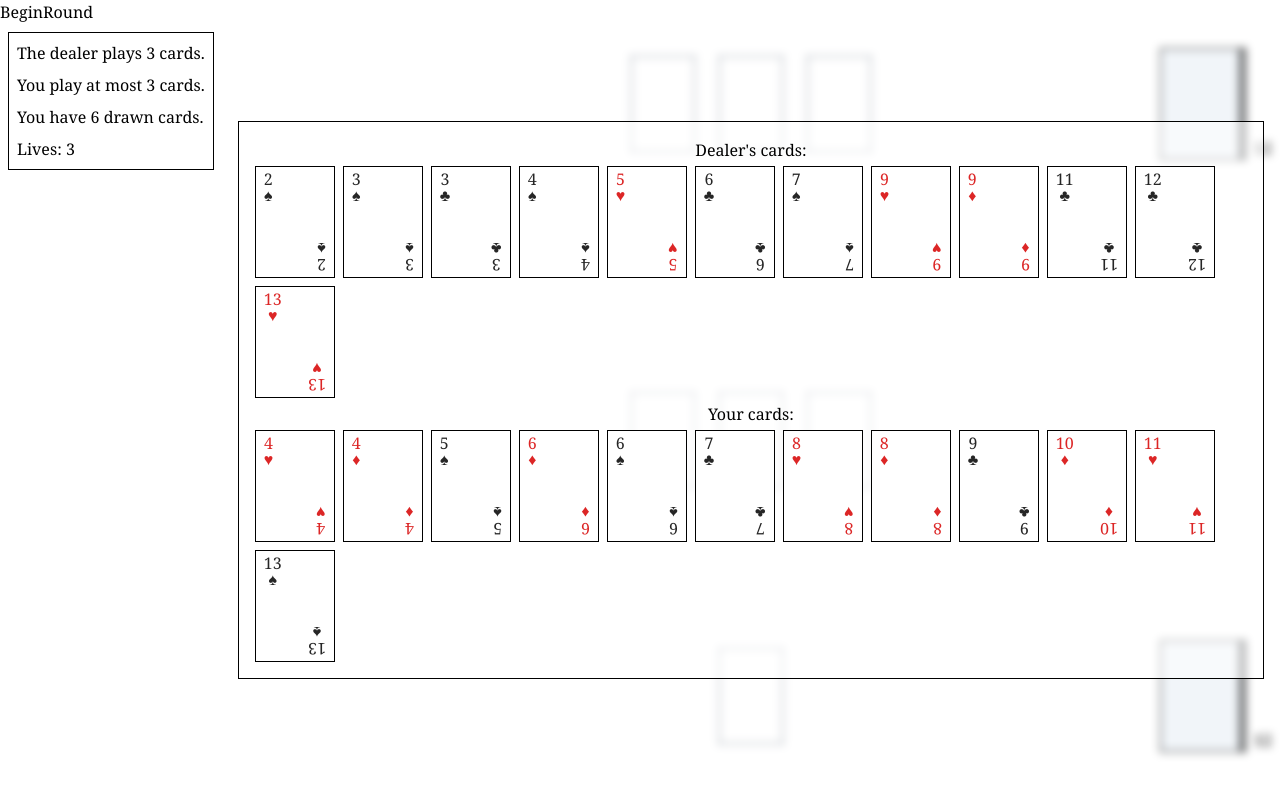
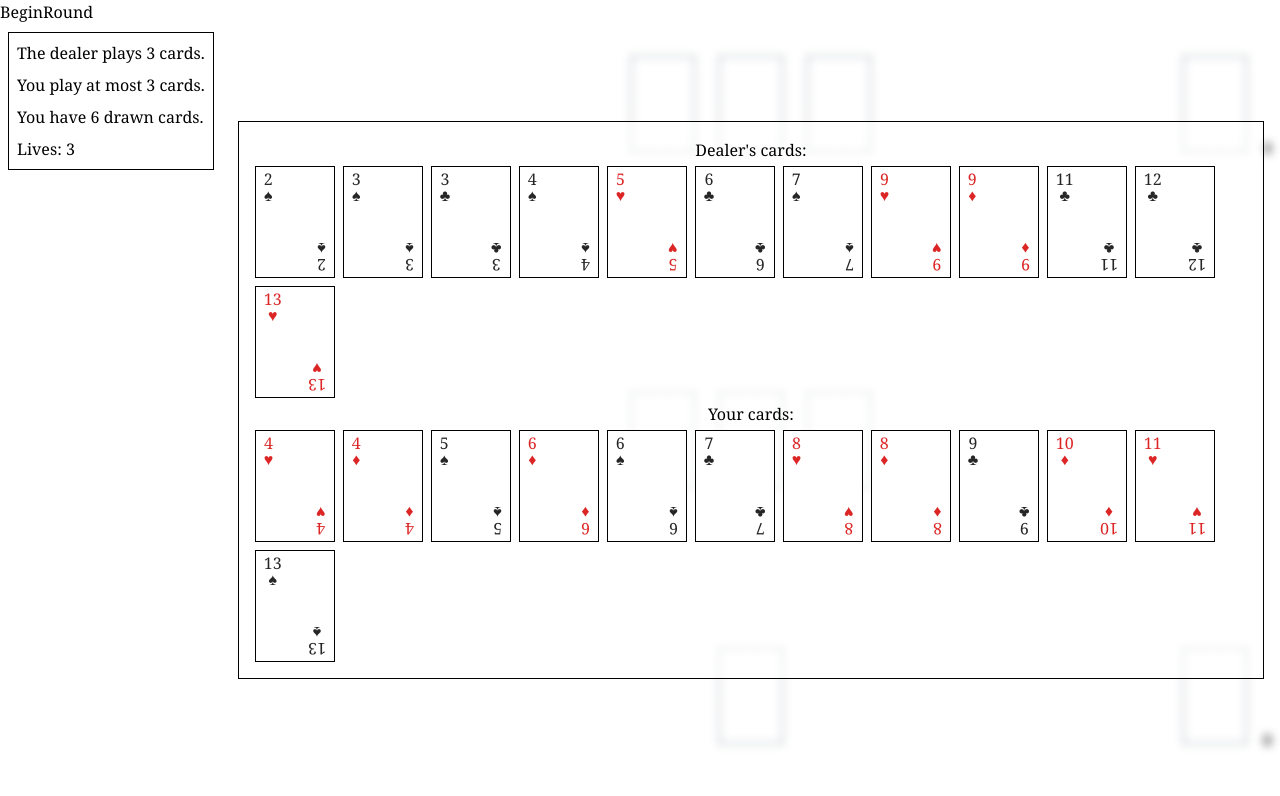
Before and after one commit to Aleshkev/card-game, a React (Vite) app: page / in a window 1280 px wide. Shown: the top 796 px of the page. Built offline with nearby package versions, Linux system fonts and the light colour scheme.

Commit message:
Add motion library to animate cards

```diff
--- a/package.json
+++ b/package.json
@@ -15,6 +15,7 @@
   },
   "dependencies": {
     "immer": "^10.1.1",
+    "motion": "^11.15.0",
     "react": "^18.3.1",
     "react-dom": "^18.3.1"
   },
--- a/src/App.tsx
+++ b/src/App.tsx
@@ -16,7 +16,10 @@ import { Card, standardDeck } from "./types/card";
 import { Item, randomItems } from "./types/item";
 import { RoundState } from "./types/roundState";
 import { compareHands, getBestHand } from "./types/hand";
-import { randomRoundConditions, RoundConditions } from "./types/roundConditions";
+import {
+  randomRoundConditions,
+  RoundConditions,
+} from "./types/roundConditions";
 
 type GameState = {
   status: Status;
@@ -27,6 +30,7 @@ type GameState = {
 
 type Status =
   | "BeginRound"
+  | "PlayerWaitsForCards"
   | "PlayerChoosesCards"
   | "ShowPlayersDeck"
   | "ShowDealersDeck"
@@ -37,6 +41,7 @@ type Status =
 
 type Action =
   | { kind: "BeginRound" }
+  | { kind: "GiveFirstCards" }
   | { kind: "SelectCard"; card: Card }
   | { kind: "UnselectCard"; card: Card }
   | { kind: "" }
@@ -54,12 +59,16 @@ function reduce(state: GameState, action: Action): GameState {
   return produce(state, (draft) => {
     switch (action.kind) {
       case "BeginRound": {
+        draft.status = "PlayerWaitsForCards"
+        return;
+      }
+      case "GiveFirstCards": {
         draft.round = givePlayerCards(
           state.round,
           state.roundConditions.idealNDrawnCards
         );
         draft.status = "PlayerChoosesCards";
-        return;
+        return
       }
       case "SelectCard": {
         if (state.status !== "PlayerChoosesCards") return;
@@ -172,6 +181,7 @@ function App() {
     roundConditions: initialRoundMeta,
     round: newRound(initialRoundMeta),
   });
+  console.log(state);
 
   return (
     <div
@@ -210,6 +220,14 @@ function App() {
               state.status === "ShowingHandResult" || state.status === "Death"
             }
             allowSubmit={state.status === "PlayerChoosesCards"}
+            showingPlayerDeck={
+              state.status === "ShowPlayersDeck" ||
+              state.status === "BeginRound"
+            }
+            showingDealerDeck={
+              state.status === "ShowDealersDeck" ||
+              state.status === "BeginRound"
+            }
           />
         </div>
         {(state.status === "ShowDealersDeck" ||
@@ -231,6 +249,9 @@ function App() {
             <p>Your cards:</p>
             <CardGridView cards={state.round.playerDeck} />
           </Popup>
+        )}
+        {state.status === "PlayerWaitsForCards" && (
+          <ClickScreen onClick={() => dispatch({ kind: "GiveFirstCards" })} />
         )}
         {state.status === "SelectingDealersCards" && (
           <ClickScreen onClick={() => dispatch({ kind: "ShowResult" })} />
--- a/src/components/Board.tsx
+++ b/src/components/Board.tsx
@@ -16,6 +16,8 @@ export type Props = {
   allowSubmit: boolean;
   onPlayerSubmit: () => void;
   onShowDealerDeck: () => void;
+  showingPlayerDeck: boolean;
+  showingDealerDeck: boolean;
   onShowPlayerDeck: () => void;
   onUseItem: (item: Item) => void;
   showResult: boolean;
@@ -30,12 +32,19 @@ export function Board({
   allowSubmit,
   onShowDealerDeck,
   onShowPlayerDeck,
+  showingPlayerDeck,
+  showingDealerDeck,
   onUseItem,
   showResult,
 }: Props) {
-  const playerBestHand = showResult && getBestHand(roundState.playerPlayedCards);
-  const dealerBestHand = showResult && getBestHand(roundState.dealerPlayedCards);
-  const result = playerBestHand && dealerBestHand && compareHands(playerBestHand, dealerBestHand);
+  const playerBestHand =
+    showResult && getBestHand(roundState.playerPlayedCards);
+  const dealerBestHand =
+    showResult && getBestHand(roundState.dealerPlayedCards);
+  const result =
+    playerBestHand &&
+    dealerBestHand &&
+    compareHands(playerBestHand, dealerBestHand);
 
   const dealerPlayedCards = (
     <CardArrayView
@@ -48,7 +57,7 @@ export function Board({
   );
   const dealerDeck = (
     <CardStack
-      nCards={roundState.dealerDeck.length}
+      cards={showingDealerDeck ? [] : roundState.dealerDeck}
       onClick={onShowDealerDeck}
     />
   );
@@ -75,7 +84,7 @@ export function Board({
   );
   const playerDeck = (
     <CardStack
-      nCards={roundState.playerDeck.length}
+      cards={showingPlayerDeck ? [] : roundState.playerDeck}
       onClick={onShowPlayerDeck}
     />
   );
@@ -85,9 +94,9 @@ export function Board({
       <div className="relative">
         <div className="  mx-auto flex flex-col gap-2 items-center justify-center">
           {dealerPlayedCards}
-          {(dealerBestHand && (
-            <div>{handToString(dealerBestHand)}</div>
-          )) || <div>&nbsp;</div>}
+          {(dealerBestHand && <div>{handToString(dealerBestHand)}</div>) || (
+            <div>&nbsp;</div>
+          )}
         </div>
         <div className="absolute right-0 top-0">{dealerDeck}</div>
       </div>
@@ -105,9 +114,9 @@ export function Board({
       <div>
         <div className="flex flex-col justify-center gap-2 items-center">
           {playerPlayedCards}
-          {(playerBestHand && (
-            <div>{handToString(playerBestHand)}</div>
-          )) || <div>&nbsp;</div>}
+          {(playerBestHand && <div>{handToString(playerBestHand)}</div>) || (
+            <div>&nbsp;</div>
+          )}
           {(roundState.playerPlayedCards.length >= 1 && allowSubmit && (
             <div onClick={onPlayerSubmit} className="underline cursor-pointer">
               Play
@@ -117,7 +126,7 @@ export function Board({
       </div>
       <div className=" relative">
         {/* <div className=" absolute left-0 top-0">{playerItems}</div> */}
-        <div className=" mx-auto">{playerDrawnCards}</div>
+        <div className="  flex flex-col items-center">{playerDrawnCards}</div>
         <div className=" absolute right-0 top-0">{playerDeck}</div>
       </div>
     </div>
--- a/src/components/CardArrayView.tsx
+++ b/src/components/CardArrayView.tsx
@@ -1,4 +1,5 @@
 import { Card, CardId } from "../types/card";
+import { enumFromTo } from "../utilities/functional";
 import { CardPlaceholder } from "./CardPlaceholder";
 import { CardView } from "./CardView";
 
@@ -6,16 +7,31 @@ export type Props = {
   cards: Card[];
   placeholders?: number;
   onClickCard?: (card: Card) => void;
-  highlighted?: CardId[]
+  highlighted?: CardId[];
 };
 
-export function CardArrayView({ cards, onClickCard, placeholders, highlighted }: Props) {
+export function CardArrayView({
+  cards,
+  onClickCard,
+  placeholders,
+  highlighted,
+}: Props) {
   if (placeholders === undefined) {
     placeholders = 1;
   }
 
   return (
-    <div className="flex flex-row  justify-center gap-2">
+    <div className="">
+      <div className="grid">
+        <div className="row-start-1 col-start-1">
+          <div className="flex flex-row gap-2">
+            {enumFromTo(1, placeholders).map((i) => (
+              <CardPlaceholder key={i} />
+            ))}
+          </div>
+        </div>
+        <div className="row-start-1 col-start-1">
+          <div className="flex flex-row gap-2">
             {cards.map((card) => (
               <CardView
                 card={card}
@@ -24,12 +40,9 @@ export function CardArrayView({ cards, onClickCard, placeholders, highlighted }:
                 highlighted={highlighted?.includes(card.id)}
               />
             ))}
-      {Array.from(
-        { length: Math.max(0, placeholders - cards.length) },
-        (_, i) => (
-          <CardPlaceholder key={i} />
-        )
-      )}
+          </div>
+        </div>
+      </div>
     </div>
   );
 }
--- a/src/components/CardStack.tsx
+++ b/src/components/CardStack.tsx
@@ -1,31 +1,42 @@
+import { motion } from "motion/react";
 import { CardPlaceholder } from "./CardPlaceholder";
+import { Card } from "../types/card";
+import { CardView } from "./CardView";
 
 export type Props = {
-  nCards: number;
+  cards: Card[];
   onClick?: () => void;
 };
 
-export function CardStack({ nCards, onClick }: Props) {
+export function CardStack({ cards, onClick }: Props) {
+  console.log(cards);
   return (
-    <div className={`${onClick ? "cursor-pointer" : ""}`} onClick={onClick}>
-      {nCards === 0 ? (
+    <div className="grid">
+      <div className=" row-start-1 col-start-1">
         <CardPlaceholder />
-      ) : (
-        <div className=" flex flex-row items-end gap-2">
-          <div className="w-20 h-28">
-            <div className="relative">
-              {Array.from({ length: Math.min(nCards, 4) }, (_, i) => (
-                <div
-                  key={i}
-                  style={{ left: `-${2 * i}px` }}
-                  className="absolute w-20 h-28 border  border-black bg-slate-100"
-                ></div>
-              ))}
+      </div>
+      <div className=" row-start-1 col-start-1">
+        <div className={`${onClick ? "cursor-pointer" : ""}`} onClick={onClick}>
+          <div className=" flex flex-row items-end gap-2">
+            <div className="w-20 h-28">
+              <div className="relative">
+                {cards.map((card, i) => (
+                  // <motion.div
+                  //   layoutId={"layoutId_card_" + card.id}
+                  //   key={card.id}
+                  //   style={{ left: `-${2 * i}px` }}
+                  //   className="absolute w-20 h-28 border  border-black bg-slate-100"
+                  // ></motion.div>
+                  <div key={card.id} style={{ left: `-${2 * i}px` }} className="absolute">
+                    <CardView key={card.id} card={card} isBackside={true}/>
+                  </div>
+                ))}
+              </div>
             </div>
+            <p className="">{cards.length}</p>
           </div>
-          <p className="">{nCards}</p>
         </div>
-      )}
+      </div>
     </div>
   );
 }
--- a/src/components/CardView.tsx
+++ b/src/components/CardView.tsx
@@ -1,32 +1,48 @@
+import { motion } from "motion/react";
 import { Card } from "../types/card";
 export type Props = {
   card: Card;
   onClick?: () => void;
   highlighted?: boolean;
+  isBackside?: boolean;
 };
 
-export function CardView({ card, onClick, highlighted }: Props) {
+export function CardView({ card, onClick, highlighted, isBackside }: Props) {
   const text = "" + card.rank;
   const color = card.suit <= 2 ? "#dc2626" : "#262626";
   const suit = "_♥♦♠♣"[card.suit];
 
   return (
-    <div
+    <motion.div
       key={card.id}
-      style={{ color }}
-      className={`w-20 h-28 border border-black ${onClick ? "hover:-translate-y-2 cursor-pointer" : ""}  flex px-2 py-1 bg-white select-none ${highlighted ? "-translate-y-2 shadow" : ""}`}
+      layout
+      layoutId={"layoutId_card_" + card.id}
+      transition={{}}
+    >
+      <motion.div
+        key={card.id}
+        style={{ color, transform: isBackside ? "rotateY(180deg)" : "rotateY(0)" }}
+        className={`w-20 h-28 border border-black ${onClick ? "hover:-translate-y-2 cursor-pointer" : ""}  flex  select-none ${highlighted ? "-translate-y-2 shadow" : ""} [transform-style:preserve-3d]`}
         onClick={() => onClick && onClick()}
       >
-      <div className="relative w-full h-full">
-        <div className="absolute left-0 top-0 flex flex-col items-center leading-none">
+        <div className="w-full h-full [transform-style:preserve-3d]">
+          <div className="absolute top-0 left-0 w-full h-full   bg-white [backface-visibility:hidden]">
+            <div className="absolute left-0 top-0 px-2 py-1 flex flex-col items-center leading-none">
               <p>{text}</p>
               <p>{suit}</p>
             </div>
-        <div className="absolute right-0 bottom-0 rotate-180 flex flex-col items-center leading-none">
+            <div className="absolute right-0 bottom-0 px-2 py-1 rotate-180 flex flex-col items-center leading-none">
               <p>{text}</p>
               <p>{suit}</p>
             </div>
           </div>
+          <div
+            className="absolut top-0 left-0 w-full h-full bg-slate-100 [backface-visibility:hidden]"
+            style={{ transform: "rotateY(180deg)" }}
+          >
           </div>
+        </div>
+      </motion.div>
+    </motion.div>
   );
 }
--- a/src/components/Popup.tsx
+++ b/src/components/Popup.tsx
@@ -1,3 +1,4 @@
+import { AnimatePresence, motion } from "motion/react";
 import React, { PropsWithChildren } from "react";
 
 export type Props = PropsWithChildren<{
@@ -6,13 +7,16 @@ export type Props = PropsWithChildren<{
 
 export function Popup({ onDismiss, children }: Props) {
   return (
-    <div
+    <AnimatePresence>
+      <motion.div
         className="absolute w-full h-full top-0 backdrop-blur-sm p-4 flex items-center"
         onClick={onDismiss}
+        animate={{ "--tw-backdrop-blur": "blur(4px)" }}
       >
         <div className=" mx-auto border border-black bg-white/50 p-4 flex flex-col items-center gap-1">
           {children}
         </div>
-    </div>
+      </motion.div>
+    </AnimatePresence>
   );
 }
```
Also changed, not shown: 1 other file (tests, documents, lock files or other folders). Lines whose indentation alone changed are shown as unchanged.
